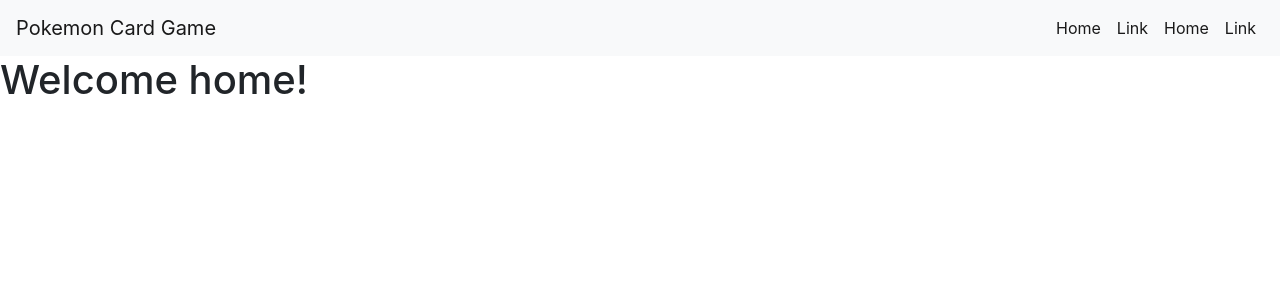
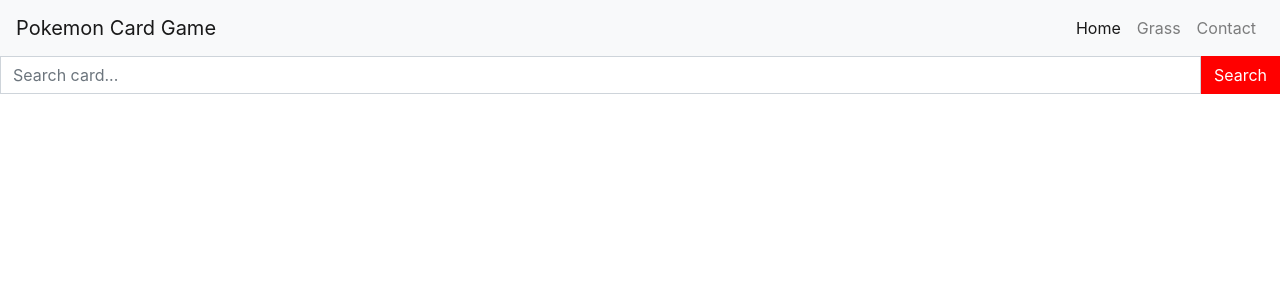
Before and after one commit to oyvindremme/js-framework, a React (Create React App) app: page / in a window 1280 px wide. Shown: the top 300 px of the page. Built offline with nearby package versions, Linux system fonts and the light colour scheme.

Commit message:
added new colors and finished layout according to mockup

```diff
--- a/src/App.js
+++ b/src/App.js
@@ -1,10 +1,10 @@
 import React from 'react';
+import Home from './pages/Home/Home';
 import Navigation from './components/Navigation/Navigation';
-import Home from './pages/Home/Home';
 import './scss/style.scss';
 import { HashRouter, Route } from 'react-router-dom';
 
-function App() {
+const App = () => {
   return (
     <HashRouter>
       <Navigation />
--- a/src/components/Navigation/Navigation.js
+++ b/src/components/Navigation/Navigation.js
@@ -14,16 +14,13 @@ class Navigation extends Component {
                     <div className="collapse navbar-collapse" id="navbarSupportedContent">
                         <ul className="navbar-nav ml-auto">
                             <li className="nav-item">
-                                <NavLink to="/" className="nav-link">Home</NavLink>
+                                <NavLink to="/" className="nav-link" activeClassName="active">Home</NavLink>
                             </li>
                             <li className="nav-item">
-                                <NavLink to="/" className="nav-link">Link</NavLink>
+                                <NavLink to="/grass" className="nav-link" activeClassName="active">Grass</NavLink>
                             </li>
                             <li className="nav-item">
-                                <NavLink to="/" className="nav-link">Home</NavLink>
-                            </li>
-                            <li className="nav-item">
-                                <NavLink to="/" className="nav-link">Link</NavLink>
+                                <NavLink to="/contact" className="nav-link" activeClassName="active">Contact</NavLink>
                             </li>
                         </ul>
                     </div>
--- /dev/null
+++ b/src/components/SearchBar/SearchBar.js
@@ -0,0 +1,23 @@
+import React, { Component } from 'react';
+
+class SearchBar extends Component {
+
+    doSearch = (e) => {
+        e.preventDefault();
+    }
+
+    render() {
+        return (
+            <form onSubmit={this.doSearch}>
+                <div className="form-group">
+                    <div className="input-group">
+                        <input className="form-control" type="text" placeholder="Search card..." />
+                        <button className="btn btn-primary" onClick={this.doSearch}>Search</button>
+                    </div>
+                </div>
+            </form>
+        );
+    }
+}
+
+export default SearchBar;
--- a/src/pages/Home/Home.js
+++ b/src/pages/Home/Home.js
@@ -1,9 +1,10 @@
 import React from 'react';
+import SearchBar from '../../components/SearchBar/SearchBar';
 
 class Home extends React.Component {
     render() {
         return (
-            <h1>Welcome home!</h1>
+            <SearchBar />
         );
     }
 }
--- a/src/scss/_vars.scss
+++ b/src/scss/_vars.scss
@@ -0,0 +1,3 @@
+$theme-colors: (
+    "primary": #FF0000
+);
--- a/src/scss/style.scss
+++ b/src/scss/style.scss
@@ -1 +1,10 @@
+@import './_fonts.scss';
+
+@import './_vars.scss';
+
+.btn,
+input {
+    border-radius: 0!important;
+}
+
 @import "~bootstrap/scss/bootstrap";
```
Also changed, not shown: src/layout/layout.js (added, +12 -0 lines).
